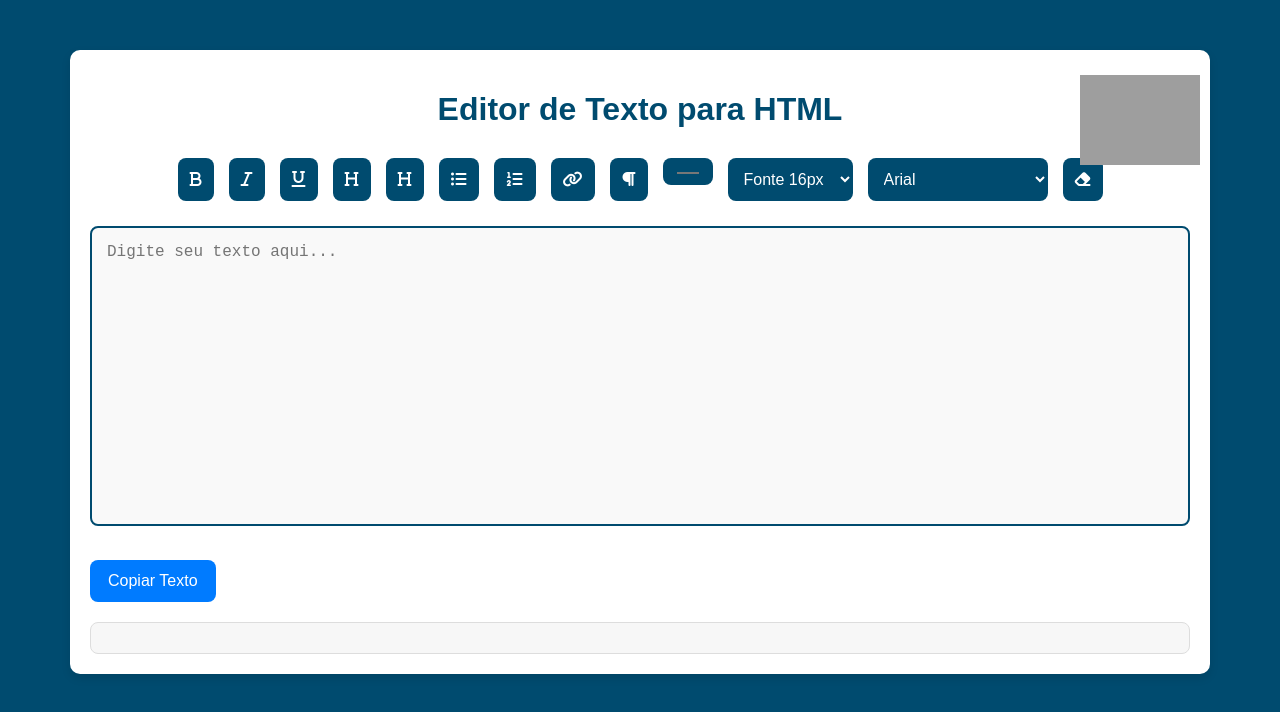
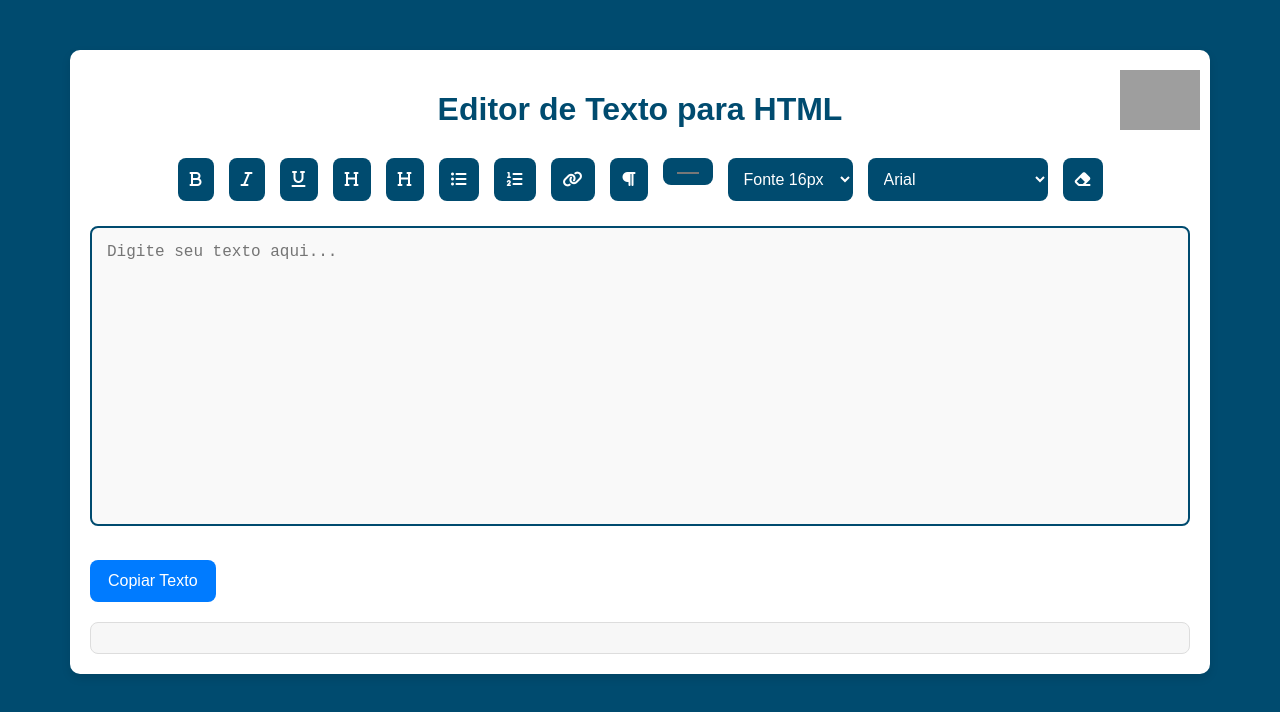
Before and after one commit to Taina163/editorr, a plain HTML site: page index.html in a window 1280 px wide. Drawn offline with Linux system fonts and the light colour scheme; grey boxes are pictures that could not be loaded.

Commit message:
Update index.html

```diff
--- a/index.html
+++ b/index.html
@@ -25,8 +25,8 @@
         }
 
         .logo {
-            width: 120px; /* Aumentando o tamanho da logo */
-            height: 120px; /* Aumentando o tamanho da logo */
+            width: 80px; /* Aumentando o tamanho da logo */
+            height: 80px; /* Aumentando o tamanho da logo */
             object-fit: contain; /* Mantém a proporção da logo */
         }
 
```
